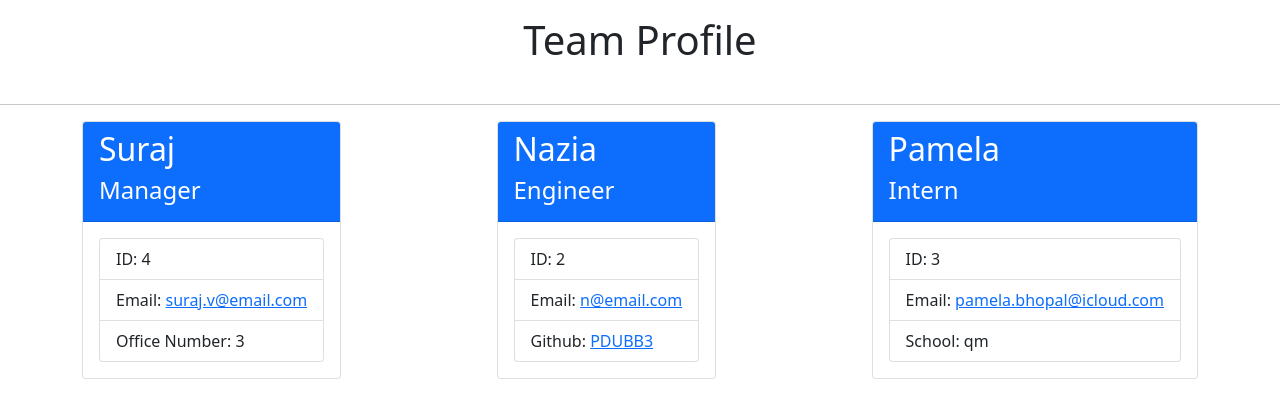
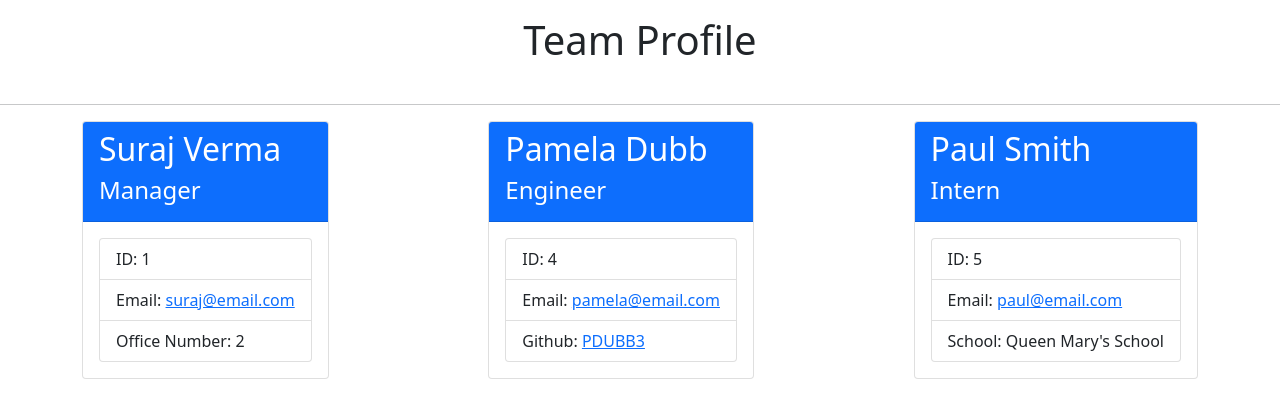
Before and after one commit to PDUBB3/team-profile-generator, a website: page dist/team.html in a window 1280 px wide. Drawn offline with nearby package versions, Linux system fonts and the light colour scheme.

Commit message:
update readme file

```diff
--- a/dist/team.html
+++ b/dist/team.html
@@ -19,28 +19,28 @@
       <div class="d-flex container flex-wrap justify-content-between">
         <div class="card">
       <div class="card-header bg-primary text-white">
-        <h2>Suraj</h2>
+        <h2>Suraj Verma</h2>
         <h4>Manager</h4>
+      </div>
+      <div class="card-body">
+        <ul class="list-group">
+          <li class="list-group-item">ID: 1</li>
+          <li class="list-group-item">
+            Email: <a href="mailto:suraj@email.com">suraj@email.com</a>
+          </li>
+          <li class="list-group-item">Office Number: 2</li>
+        </ul>
+      </div>
+    </div><div class="card">
+      <div class="card-header bg-primary text-white">
+        <h2>Pamela Dubb</h2>
+        <h4>Engineer</h4>
       </div>
       <div class="card-body">
         <ul class="list-group">
           <li class="list-group-item">ID: 4</li>
           <li class="list-group-item">
-            Email: <a href="mailto:suraj.v@email.com">suraj.v@email.com</a>
-          </li>
-          <li class="list-group-item">Office Number: 3</li>
-        </ul>
-      </div>
-    </div><div class="card">
-      <div class="card-header bg-primary text-white">
-        <h2>Nazia</h2>
-        <h4>Engineer</h4>
-      </div>
-      <div class="card-body">
-        <ul class="list-group">
-          <li class="list-group-item">ID: 2</li>
-          <li class="list-group-item">
-            Email: <a href="mailto:n@email.com">n@email.com</a>
+            Email: <a href="mailto:pamela@email.com">pamela@email.com</a>
           </li>
           <li class="list-group-item">
             Github:
@@ -52,16 +52,16 @@
       </div>
     </div><div class="card">
       <div class="card-header bg-primary text-white">
-        <h2>Pamela</h2>
+        <h2>Paul Smith</h2>
         <h4>Intern</h4>
       </div>
       <div class="card-body">
         <ul class="list-group">
-          <li class="list-group-item">ID: 3</li>
+          <li class="list-group-item">ID: 5</li>
           <li class="list-group-item">
-            Email: <a href="mailto:pamela.bhopal@icloud.com">pamela.bhopal@icloud.com</a>
+            Email: <a href="mailto:paul@email.com">paul@email.com</a>
           </li>
-          <li class="list-group-item">School: qm</li>
+          <li class="list-group-item">School: Queen Mary's School</li>
         </ul>
       </div>
     </div>
```
Also changed, not shown: README.md, assets/teamprof.png (added).
